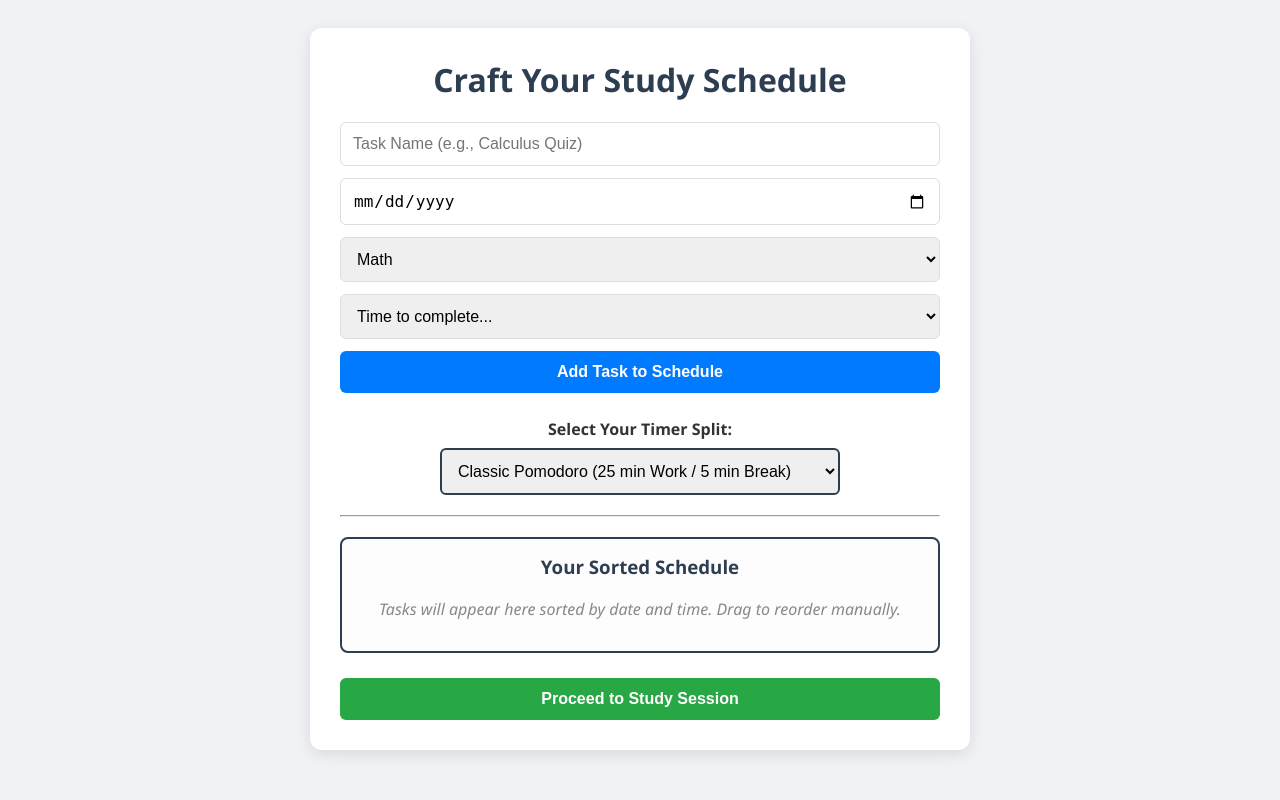
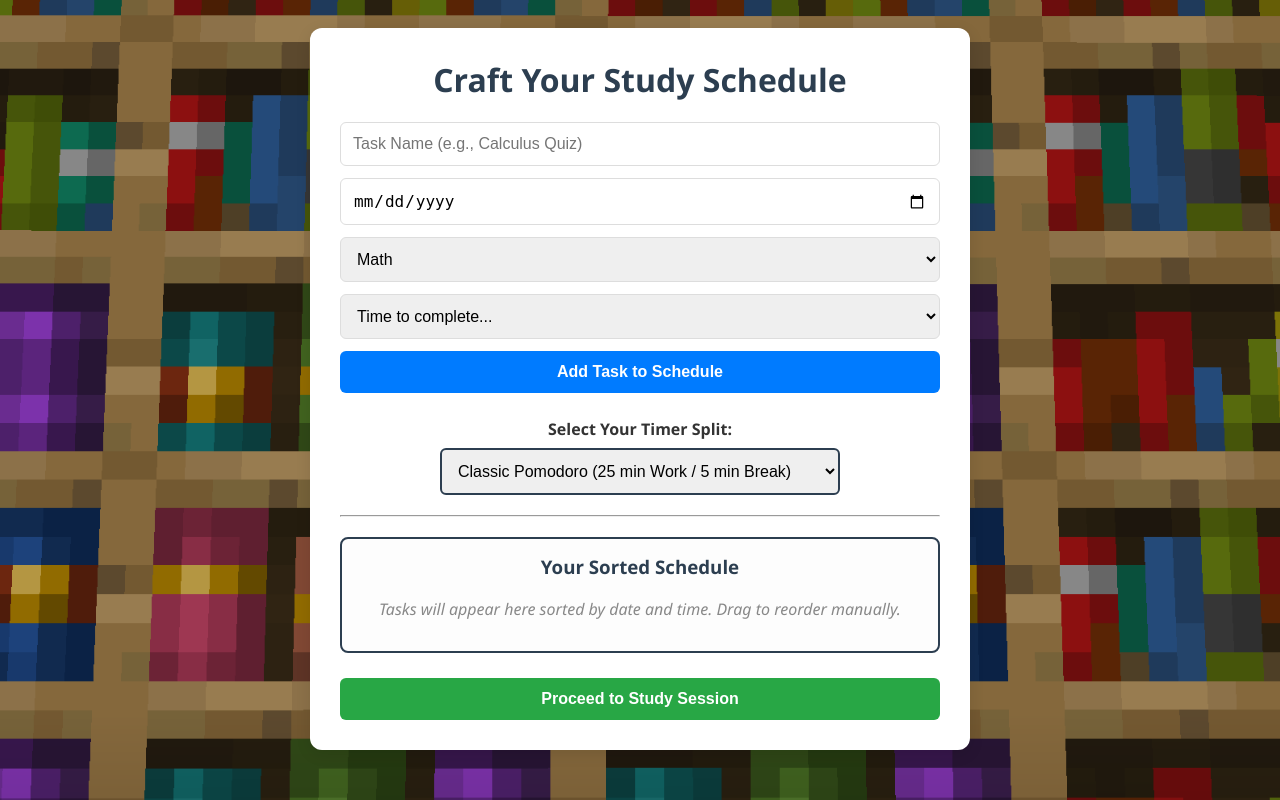
Before and after one commit to ofarino/WingHacks, a Flask app: page /tasks in a window 1280 px wide. Run offline with Flask 3, Linux system fonts and the light colour scheme.

Commit message:
bookshelf

```diff
--- a/templates/landing.html
+++ b/templates/landing.html
@@ -119,7 +119,7 @@
 </head>
 <body>
     <video id="bg-video" autoplay muted loop playsinline>
-        <source src="{{ url_for('static', filename='videos/LandingDog.mp4') }}" type="video/mp4">
+        <source src="{{ url_for('static', filename='backgrounds/LandingDog.mp4') }}" type="video/mp4">
     </video>
 
     <div class="content">
--- a/templates/tasks.html
+++ b/templates/tasks.html
@@ -5,6 +5,15 @@
     <meta name="viewport" content="width=device-width, initial-scale=1.0">
     <link rel="stylesheet" href="{{ url_for('static', filename='css/style.css') }}">
     <title>Study Task Planner</title>
+    <style>
+        body {
+            background-image: url("{{ url_for('static', filename='backgrounds/bookshelf_background.png') }}");
+            background-size: cover;
+            background-position: center;
+            background-attachment: fixed;
+            background-repeat: no-repeat;
+        }
+    </style>
 </head>
 <body>
     <div class="container">
```
Also changed, not shown: static/backgrounds/bookshelf_background.png (added), 8 other files.
